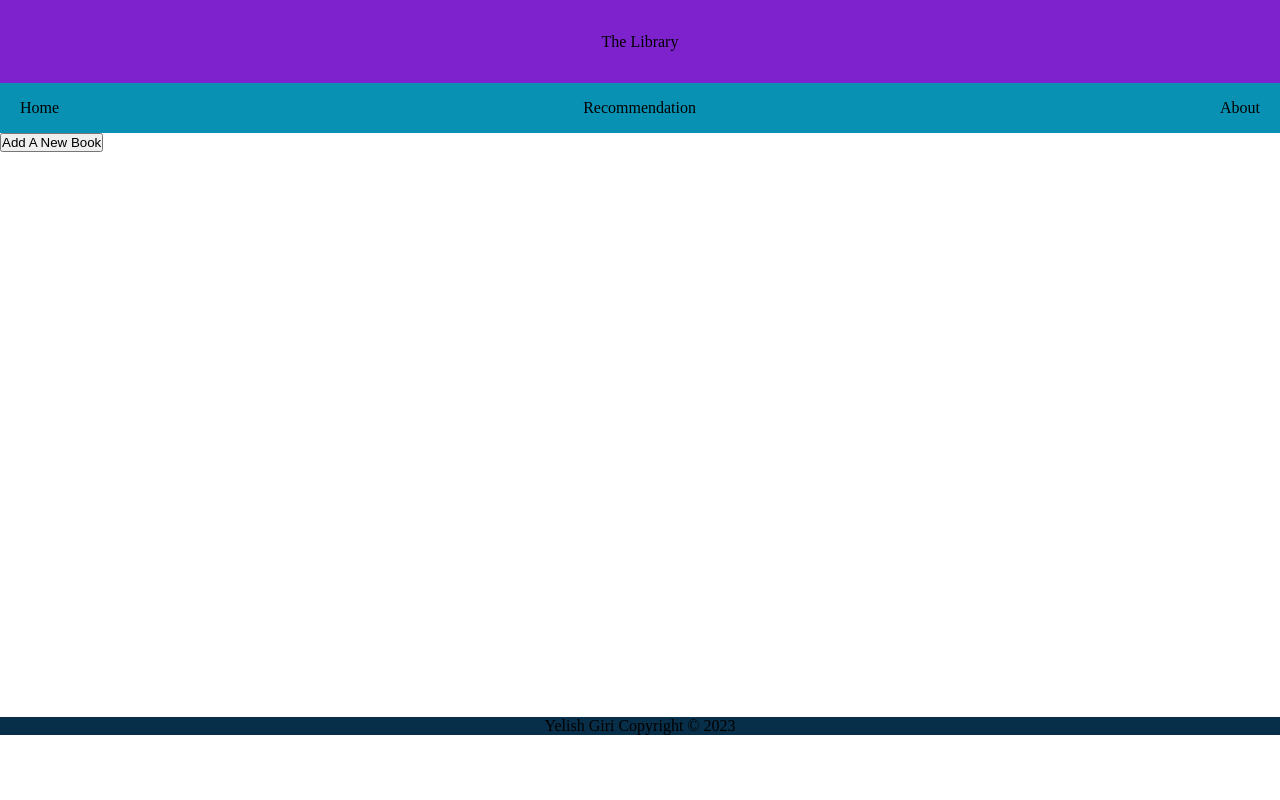
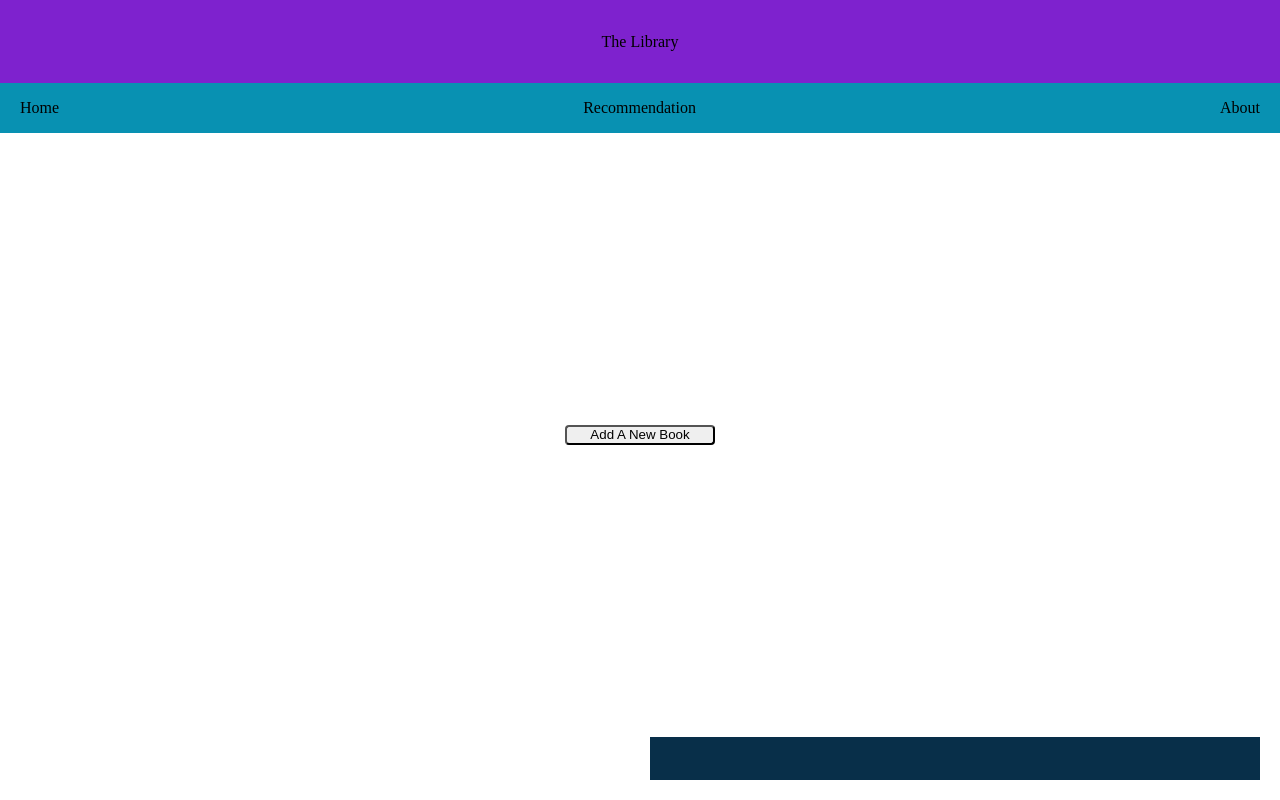
Before and after one commit to GrapeJuice11111/the-library-webapp, a plain HTML site: page index.html in a window 1280 px wide. Drawn offline with Linux system fonts and the light colour scheme.

Commit message:
Design The Cards And Content Using Grid
Designing the divs which shows the cards as each book in the container

```diff
--- a/styles.css
+++ b/styles.css
@@ -103,3 +103,46 @@ label{
 .endBtn > button[type="button"]{
     background-color: #dc2626;
 }
+
+
+.content{
+    margin: 20px;
+   }
+
+
+.cards{
+       display: grid;
+       border-radius: 6px;
+       padding: 30px;
+       background-color: #06b6d4;
+       width: 100%;
+       grid-template-rows: repeat(auto-fill,minmax(30px,1fr));
+       color: white;
+   }
+
+
+   .newBookSection{
+       display: flex;
+       justify-content: center;
+       align-items: center;
+   }
+
+   .newBookSection > button{
+       width: 150px;
+       height: 20px;
+       border-radius: 4px;
+       margin-top: 20px;
+
+
+
+   }
+
+
+   .content{
+       display: grid;
+       gap: 20px;
+       grid-template-columns: repeat(auto-fit, minmax(250px,1fr));
+       grid-template-rows: repeat(auto-fit, minmax(240px,1fr));
+       overflow: auto;
+
+   }
```
